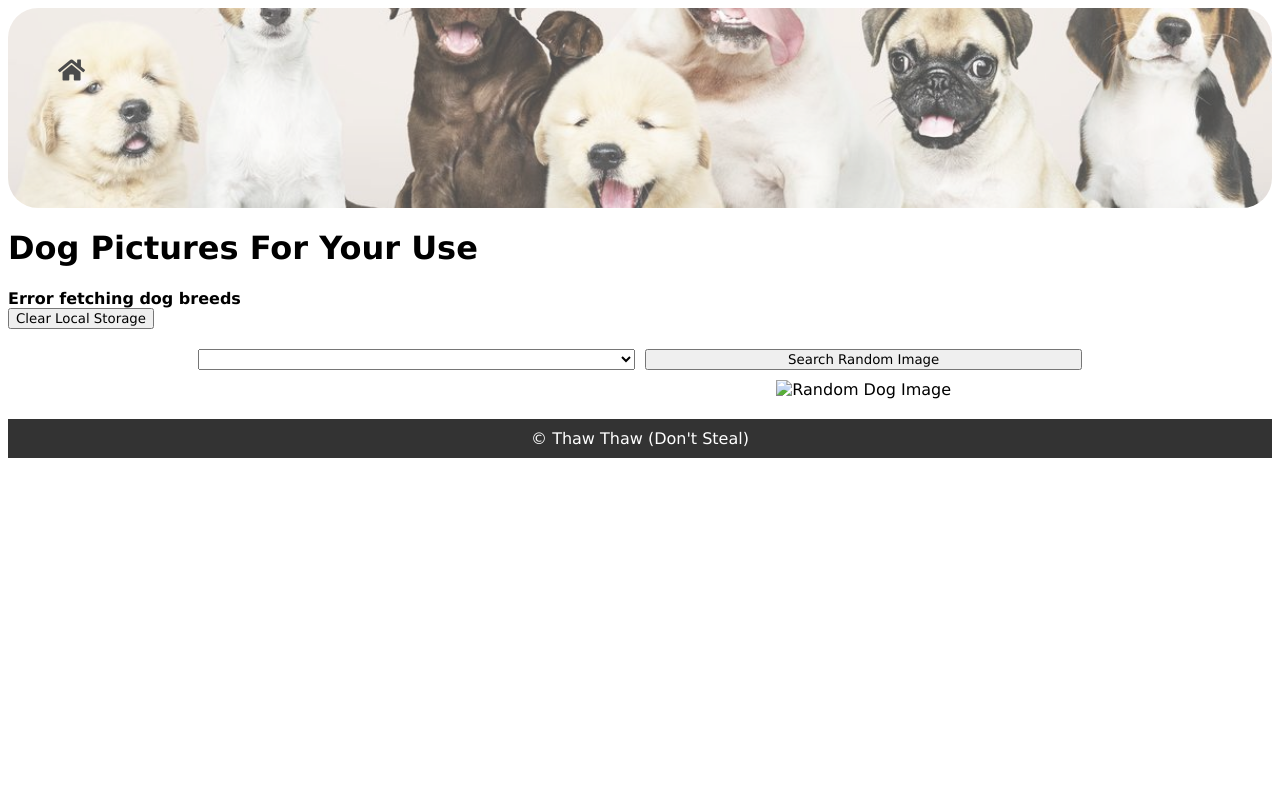
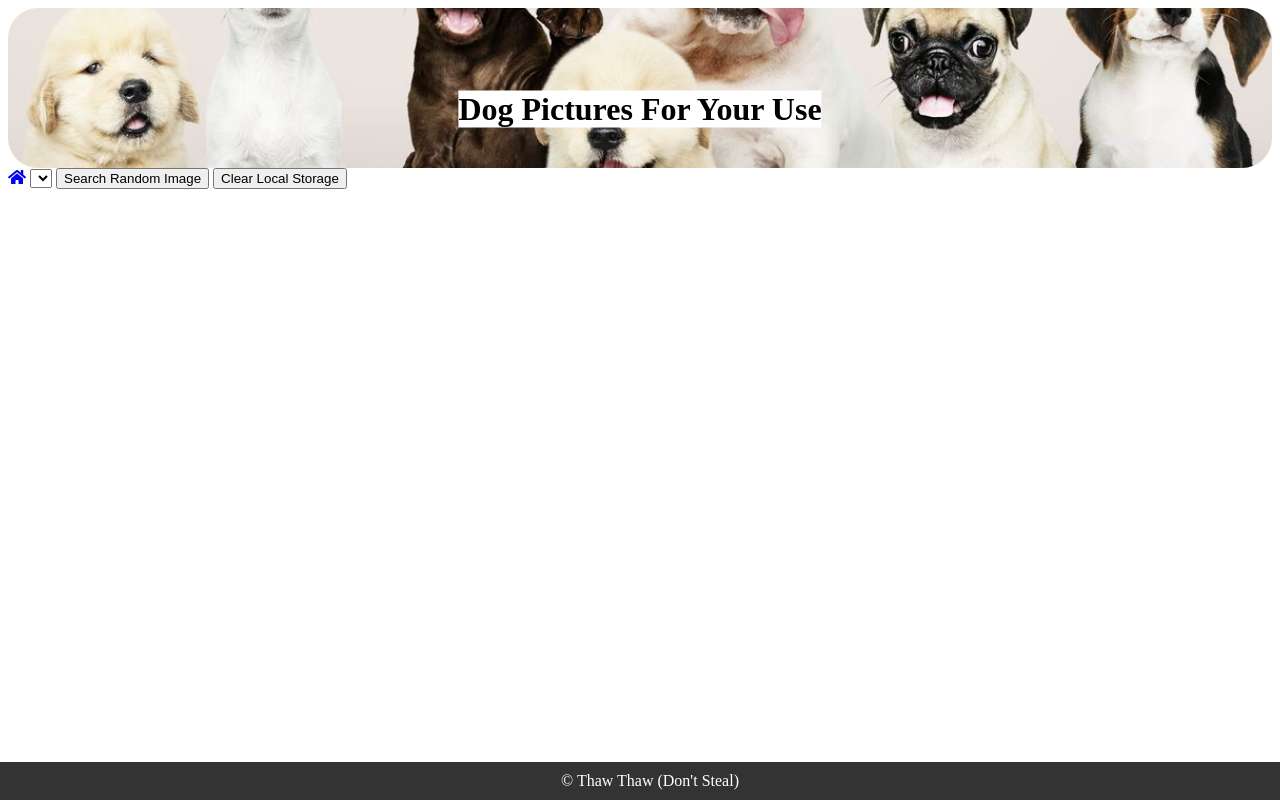
Before and after one commit to ThawWantsRice/IGME-235, a plain HTML site: page project2/index.html in a window 1280 px wide. Drawn offline with Linux system fonts and the light colour scheme; no server answers.

Commit message:
Add files via upload

```diff
--- a/project2/css/style.css
+++ b/project2/css/style.css
@@ -1,85 +1,37 @@
-*{
-    font-family: Verdana, Geneva, Tahoma, sans-serif;
-}
-
-header{
+header {
     background-image: url("../images/dogs.jpg");
-    height:100px;
+    height: 20vh;
     border-radius: 30px;
     background-position: center;
     background-repeat: no-repeat;
     background-size: cover;
+}
+
+.container {
     position: relative;
     text-align: center;
-    opacity: .7;
-    padding: 50px;
+    color: white;
 }
 
-#headerText{
-    text-align: center;
-    justify-content: center;
+header h1 {
     color: black;
-    font-size: 30px;
+    background-color: white;
 }
 
-#dogImage{
-    max-width: 100%;
-}
-
-#content {
-    display: grid;
-    grid-template-rows: auto auto;
-    grid-template-columns: 1fr 1fr;
-    gap: 10px;
-    align-content: center;
-    max-width: 70%;
-    margin: auto;
-    padding: 20px;
-}
-
-#breedDropdown {
-    grid-row: 1;
-    grid-column: 1;
-    margin: 0;
-}
-
-#searchButton {
-    grid-row: 1;
-    grid-column: 2;
-    margin: 0;
-}
-
-#breedInfo {
-    grid-row: 2;
-    grid-column: 1;
-}
-
-#imageContainer{
-    grid-row: 2;
-    grid-column: 2;
-    display: flex;
-    flex-direction: column;
-    align-items: center;
-    justify-content: center;
+.centered {
+    position: absolute;
+    top: 50%;
+    left: 50%;
+    transform: translate(-50%, -50%);
 }
 
 footer {
+    position: fixed;
+    left: 0;
+    bottom: 0;
+    width: 100%;
     background-color: #333;
     color: #fff;
     text-align: center;
     padding: 10px;
 }
-
-#homeLink {
-    color: rgb(0, 0, 0);
-    text-decoration: none;
-    font-size: 24px;
-    font-weight: bold;
-    margin-bottom: 10px; /* Adjust as needed */
-    display: flex;
-    align-items: center;
-}
-
-#homeLink i {
-    margin-right: 5px; /* Adjust as needed */
-}
--- a/project2/index.html
+++ b/project2/index.html
@@ -13,42 +13,26 @@
 
 </head>
 <body>
-
-<header>
-    <a id="homeLink" href="#">
-        <i class="fas fa-home"></i>
-    </a>
+    <header class="container">
+        <h1 class="centered">Dog Pictures For Your Use</h1>
     </header>
 
-<h1>Dog Pictures For Your Use</h1>
-
-
-<!-- Dog breed dropdown -->
-<div id="dogBreedsStatus"></div>
-
+    <div>
+        <a id="homeLink" href="#"><i class="fas fa-home"></i></a>
+        <select id="breedDropdown"></select>
+        <select id="subBreedDropdown" style="display: none;"></select>
+        <button id="searchButton">Search Random Image</button>
         <button id="clearLocalStorage">Clear Local Storage</button>
+    </div>
 
     <div id="content">
-    <select id="breedDropdown"></select>
-
-    <!-- Sub-Breed Dropdown -->
-    <select id="subBreedDropdown" style="display: none;"></select>
-
-    <button id="searchButton">Search Random Image</button>
-
         <div id="breedInfo"></div>
-
-    <div id="imageContainer">
-        <img id="dogImage" src="placeholder-image.jpg" alt="Random Dog Image">
-        <div id="imageSearchStatus"></div>
     </div>
-</div>
-
-
 
     <footer>
         &copy Thaw Thaw (Don't Steal)
     </footer>
+</body>
 
 </body>
 </html>
--- a/project2/scripts/main.js
+++ b/project2/scripts/main.js
@@ -136,11 +136,14 @@ function displayRandomImage(selectedBreed, imageUrl) {
     const dogImage = document.querySelector("#dogImage");
     const imageSearchStatus = document.querySelector("#imageSearchStatus");
     const breedInfo = document.querySelector("#breedInfo");
+    let formattedBreed = selectedBreed.charAt(0).toUpperCase() + selectedBreed.slice(1);
 
     const recentImages = JSON.parse(localStorage.getItem("recentImages")) || [];
 
-    if (!recentImages.includes(imageUrl)) {
-        dogImage.src = imageUrl;
+    if (recentImages.includes(imageUrl)) {
+        imageSearchStatus.innerHTML = `<b>Image already displayed for the ${selectedBreed} breed</b>`;
+    }
+
 
         recentImages.push(imageUrl);
 
@@ -150,7 +153,17 @@ function displayRandomImage(selectedBreed, imageUrl) {
 
         localStorage.setItem("recentImages", JSON.stringify(recentImages));
 
-        let breedInfoContent = `<b>Breed Info:</b><p><i>Name: ${selectedBreed}</i></p>`;
+        let breedInfoContent = `<p>Dog Breed: ${formattedBreed}</p>`;
+        breedInfoContent += `<img src="${imageUrl}" alt="Image of a ${formattedBreed}">`;
+        breedInfoContent += `<button id="saveButton">Save</button>`;
+
+        let saveButton = document.querySelector("#saveButton");
+        saveButton.addEventListener("click", function () {
+            let savedImages = JSON.parse(localStorage.getItem("savedImages")) || [];
+            savedImages.push(imageUrl);
+            localStorage.setItem("savedImages", JSON.stringify(savedImages));
+            alert("Image saved!");
+        });
 
         const subBreedsUrl = `https://dog.ceo/api/breed/${selectedBreed}/list`;
 
@@ -160,20 +173,16 @@ function displayRandomImage(selectedBreed, imageUrl) {
                 if (xhrSubBreeds.status == 200) {
                     const subBreedsData = JSON.parse(xhrSubBreeds.responseText);
                     breedInfo.innerHTML = breedInfoContent;
-
-                    imageSearchStatus.innerHTML = `<b>Success!</b><p><i>Random image of the ${selectedBreed} breed</i></p>`;
                 } else {
                     console.error("Error fetching sub-breeds:", xhrSubBreeds.statusText);
                 }
             }
         };
-
         xhrSubBreeds.open("GET", subBreedsUrl);
         xhrSubBreeds.send();
-    } else {
-        imageSearchStatus.innerHTML = `<b>Image already displayed for the ${selectedBreed} breed</b>`;
     }
-}
+
+
 
 function getDogBreeds() {
     const DOG_API_URL = "https://dog.ceo/api/breeds/list/all";
@@ -206,8 +215,6 @@ function displayDogBreeds(dogBreeds) {
         option.text = breed[0].toUpperCase() + breed.slice(1);
         breedDropdown.add(option);
     }
-
-    document.querySelector("#dogBreedsStatus").innerHTML = "<b>Success!</b><p><i>Here are dog breeds</i></p>";
 }
 
 function searchImagesForSubBreed(selectedBreed, subBreed) {
```
Lines whose indentation alone changed are shown as unchanged.
